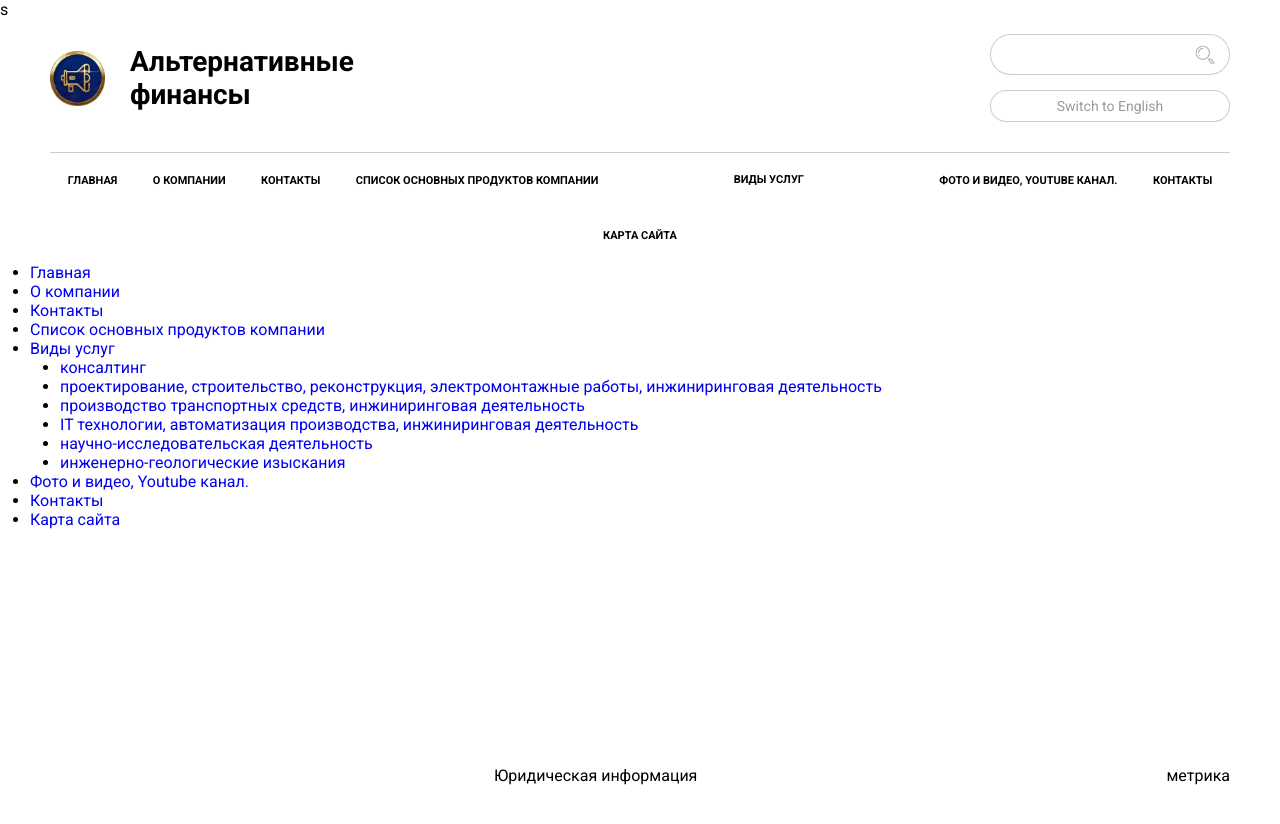
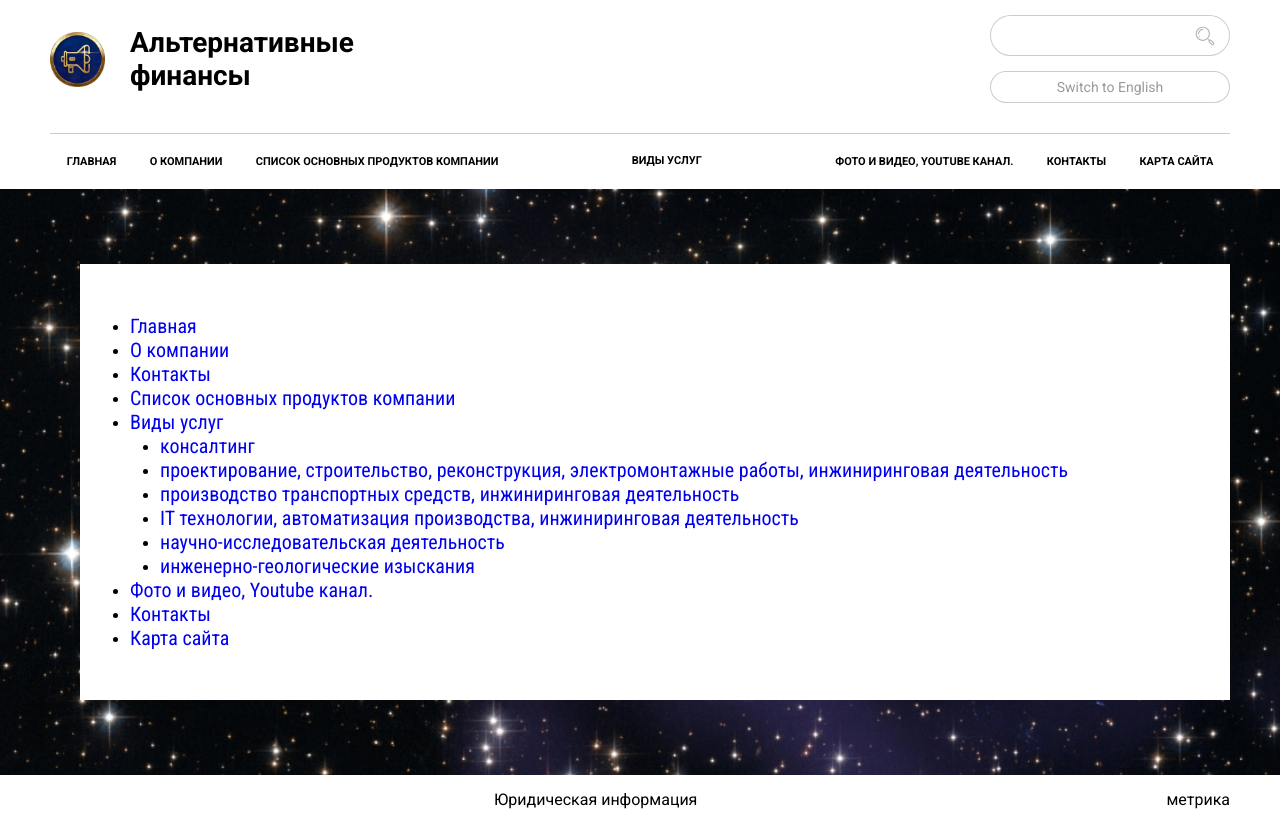
Before and after one commit to mrreads/alt-finance, a PHP site: page /sitecard.php in a window 1280 px wide. Before the commit the page ends 785 px from the top, so only its background shows below. Run offline with PHP 8.4, Linux system fonts and the light colour scheme.

Commit message:
Contacts and sidecard fix

```diff
--- a/header.php
+++ b/header.php
@@ -8,7 +8,7 @@
     <link rel="stylesheet" href="./resources/css/main.css">
 
     <link rel="stylesheet" href="./resources/css/header.css">
-    <link rel="stylesheet" href="./resources/css/navigation.css">s
+    <link rel="stylesheet" href="./resources/css/navigation.css">
     <link rel="stylesheet" href="./resources/css/content.css">
     <link rel="stylesheet" href="./resources/css/footer.css">
 
@@ -16,6 +16,8 @@
     <link rel="stylesheet" href="./resources/css/all-services.css">
     <!-- Contacts -->
     <link rel="stylesheet" href="./resources/css/contacts.css">
+    <!-- Sitecard -->
+    <link rel="stylesheet" href="./resources/css/sitecard.css">
 
     <!-- Swiper CSS -->
     <link rel="stylesheet" href="/resources/css/swiper.min.css">
@@ -49,7 +51,7 @@
             <ul>
                 <li><a href="index.php">Главная</a></li>
                 <li><a href="#">О компании</a></li>
-                <li><a href="#">Контакты</a></li>
+                <!-- <li><a href="#">Контакты</a></li> -->
                 <li><a href="#">Список основных продуктов компании</a></li>
                 <li class="dropdown-hover">
                     <a href="all-services.php" style="min-width: 300px; display: block; text-decoration: none;">Виды услуг</a>
--- a/resources/css/contacts.css
+++ b/resources/css/contacts.css
@@ -1,9 +1,3 @@
-body
-{
-    background-image: none;
-    background-color: #fff;
-}
-
 div.container-contacts
 {
     padding: 0;
--- a/resources/css/content.css
+++ b/resources/css/content.css
@@ -5,13 +5,17 @@
 	margin: 25px 0;
 }
 
+section.contacts {
+    background-image: none;
+    background-color: #fff;
+    margin: unset;
+}
+
 .content .container
 {
 	display: flex;
 	flex-flow: row nowrap;
 }
-
-
 
 .content .c-left
 {
--- /dev/null
+++ b/resources/css/sitecard.css
@@ -0,0 +1,43 @@
+.main-ul
+{
+    list-style-type: disc;
+    margin-left: 30px;
+    width: 100%;
+    background-color:#fff;
+    padding: 50px;
+
+}
+
+.main-ul a
+{
+    font-family: 'Roboto Condensed', sans-serif;
+    font-size: 20px !important;
+}
+
+.all-services
+{
+    min-width: 300px;
+    display: block;
+    text-decoration: none;
+}
+
+.daughter-ul
+{
+    list-style-type: disc;
+    margin-left: 30px;
+}
+
+.all-services:hover, .hover:hover
+{
+    background-color: rgb(67, 108, 245);
+}
+
+.all-services:hover
+{
+    color: white;
+}
+
+.hover:hover>a
+{
+    color: white;
+}
--- a/sitecard.php
+++ b/sitecard.php
@@ -1,36 +1,42 @@
 <?php include_once('header.php');?>
 
-<ul style="list-style-type: disc; margin-left: 30px;">
-    <li><a href="index.php">Главная</a></li>
-    <li><a href="#">О компании</a></li>
-    <li><a href="#">Контакты</a></li>
-    <li><a href="#">Список основных продуктов компании</a></li>
+<secion class="content contacts">
+    <div class="container">
+
+        <ul class="main-ul">
+            <li class="hover"><a href="index.php">Главная</a></li>
+            <li class="hover"><a href="#">О компании</a></li>
+            <li class="hover"><a href="#">Контакты</a></li>
+            <li class="hover"><a href="#">Список основных продуктов компании</a></li>
             <li class="dropdown-hover">
-        <a href="all-services.php" style="min-width: 300px; display: block; text-decoration: none;">Виды услуг</a>
-            <ul style="list-style-type: disc; margin-left: 30px;">
-                <li><a href="#">консалтинг</a></li>
-                <li> <a href="#">
+                <a href="all-services.php" class="all-services">Виды услуг</a>
+                    <ul class="daughter-ul">
+                        <li class="hover"><a href="#">консалтинг</a></li>
+                        <li class="hover"> <a href="#">
                             проектирование,
                             строительство,
                             реконструкция,
                             электромонтажные работы,
                             инжиниринговая деятельность</a></li>
-                <li><a href="#">
+                        <li class="hover"><a href="#">
                             производство транспортных средств,
                             инжиниринговая деятельность
                         </a></li>
-                <li><a href="#">
+                        <li class="hover"><a href="#">
                             IT технологии,
                             автоматизация производства,
                             инжиниринговая деятельность
                         </a></li>
-                <li><a href="#">научно-исследовательская деятельность</a></li>
-                <li><a href="#">инженерно-геологические изыскания</a></li>
+                        <li class="hover"><a href="#">научно-исследовательская деятельность</a></li>
+                        <li class="hover"><a href="#">инженерно-геологические изыскания</a></li>
                     </ul>
             </li>
-    <li><a href="#">Фото и видео, Youtube канал.</a></li>
-    <li><a href="contacts.php">Контакты</a></li>
-    <li><a href="sitecard.php">Карта сайта</a></li>
+            <li class="hover"><a href="#">Фото и видео, Youtube канал.</a></li>
+            <li class="hover"><a href="contacts.php">Контакты</a></li>
+            <li class="hover"><a href="sitecard.php">Карта сайта</a></li>
         </ul>
+    </div>
+
+</secion>
 
 <?php include_once('footer.php');?>
```
Lines whose indentation alone changed are shown as unchanged.
